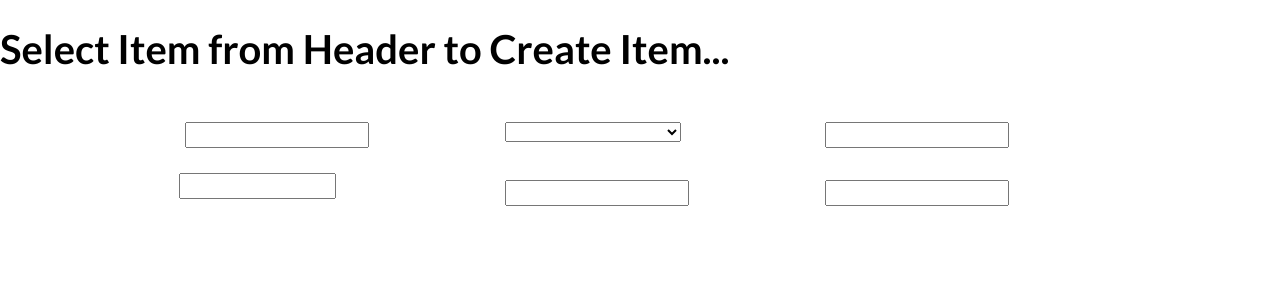
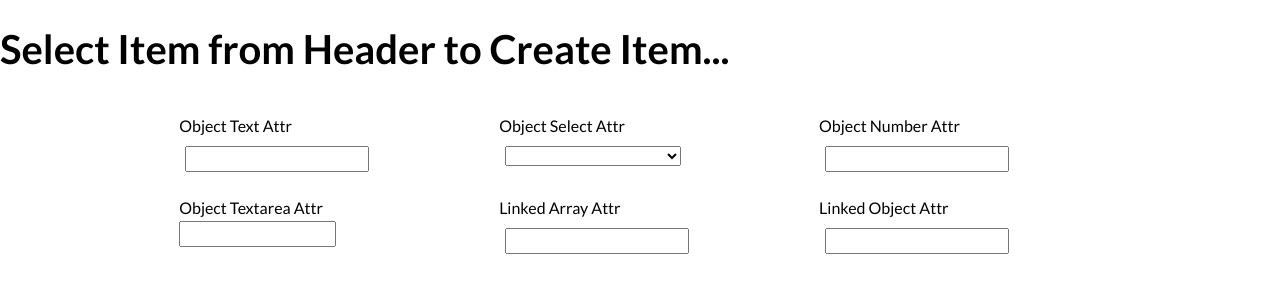
Before and after one commit to osogroup/MVC-template, a plain HTML site: page hc/createObject/index.html in a window 1280 px wide. Shown: the part 145-438 px from the top of the page. Drawn offline with nearby package versions, Linux system fonts and the light colour scheme.

Commit message:
Update index.html

```diff
--- a/hc/createObject/index.html
+++ b/hc/createObject/index.html
@@ -52,23 +52,29 @@
   <div class="container">
     <div class="row">
       <div class="col-4">
+        Object Text Attr
         <input class="col-8" type="text">
       </div>
       <div class="col-4">
+        Object Select Attr
         <select class="col-8" name="" id=""></select>
       </div>
       <div class="col-4">
+        Object Number Attr
         <input class="col-8" type="number">
       </div>
     </div>
     <div class="row">
       <div class="col-4">
+        Object Textarea Attr
         <input type="textarea" rows="4" cols="50">
       </div>
       <div class="col-4">
+        Linked Array Attr
         <input class="col-8" type="array">
       </div>
       <div class="col-4">
+        Linked Object Attr
         <input class="col-8" type="object">
       </div>
     </div>
```
